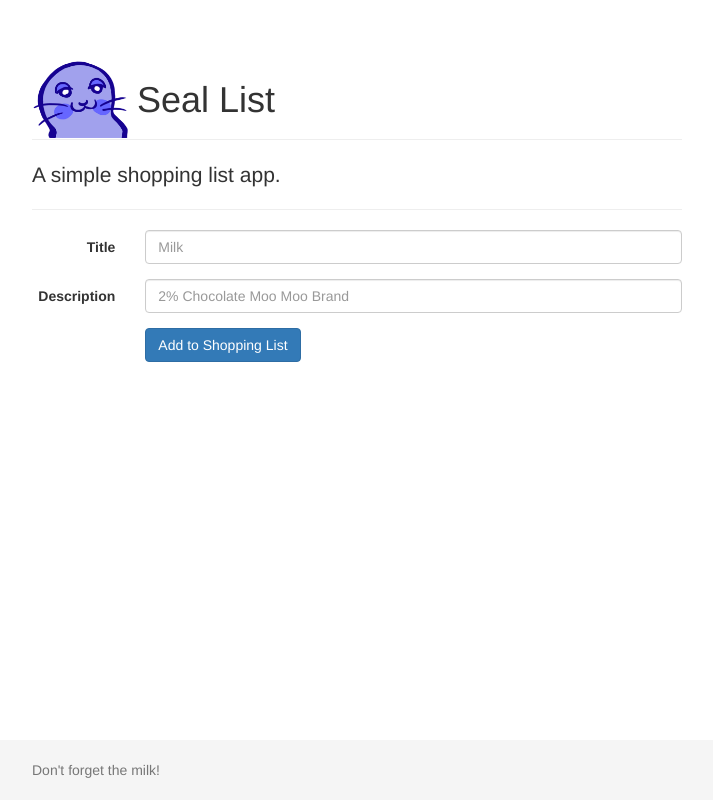
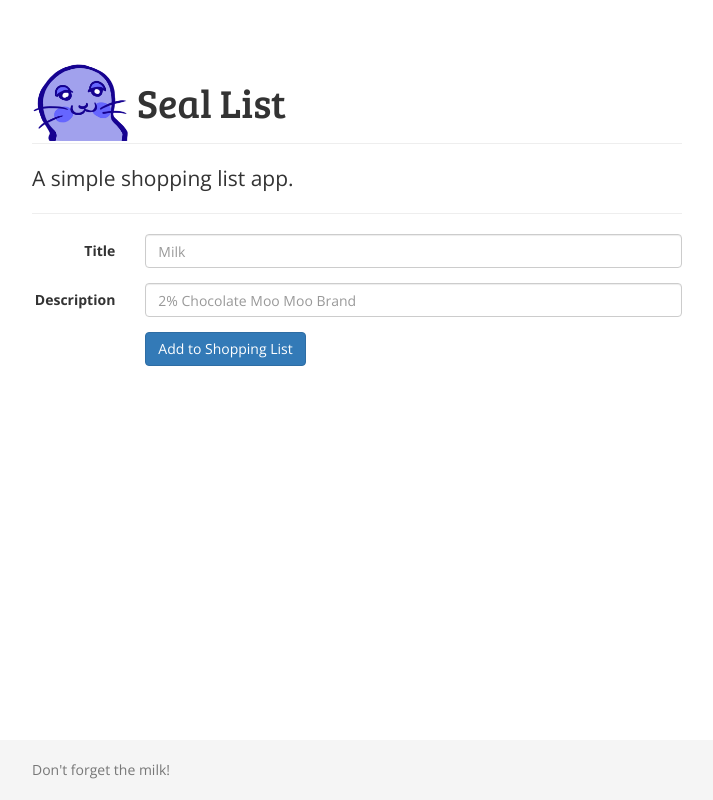
Before and after one commit to jwijay/Shopping-List, a website: page index.html in a window 1280 px wide. Shown: the whole page, without its empty margins (283-996 px from the left). Drawn offline with nearby package versions, Linux system fonts and the light colour scheme.

Commit message:
changed fonts and stuff. ACCEPTABLE?!?! (--lemongrab)

```diff
--- a/css/main.css
+++ b/css/main.css
@@ -7,6 +7,11 @@ html {
 body {
   /* Margin bottom by footer height */
   margin-bottom: 60px;
+  font-family: 'Open Sans', sans-serif;
+}
+h1 {
+  font-family: 'Bree Serif', serif;
+  font-size: 40px;
 }
 .footer {
   position: absolute;
--- a/index.html
+++ b/index.html
@@ -14,6 +14,7 @@
     <link href="css/bootstrap.min.css" rel="stylesheet">
 
     <!-- Custom styles for this template -->
+    <link href='http://fonts.googleapis.com/css?family=Bree+Serif|Open+Sans:400italic,700italic,400,700' rel='stylesheet' type='text/css'>
     <link href="css/main.css" rel="stylesheet">
 
     <!-- HTML5 shim and Respond.js for IE8 support of HTML5 elements and media queries -->
```
